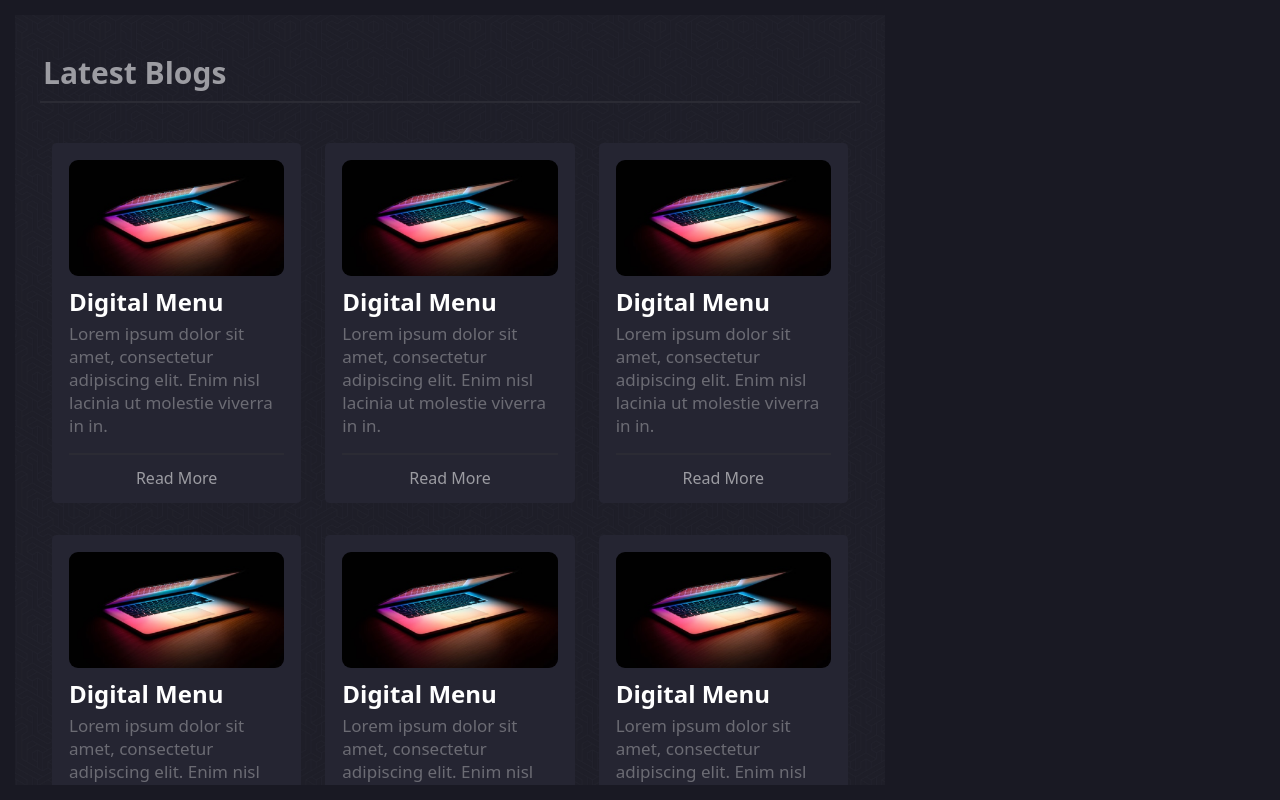
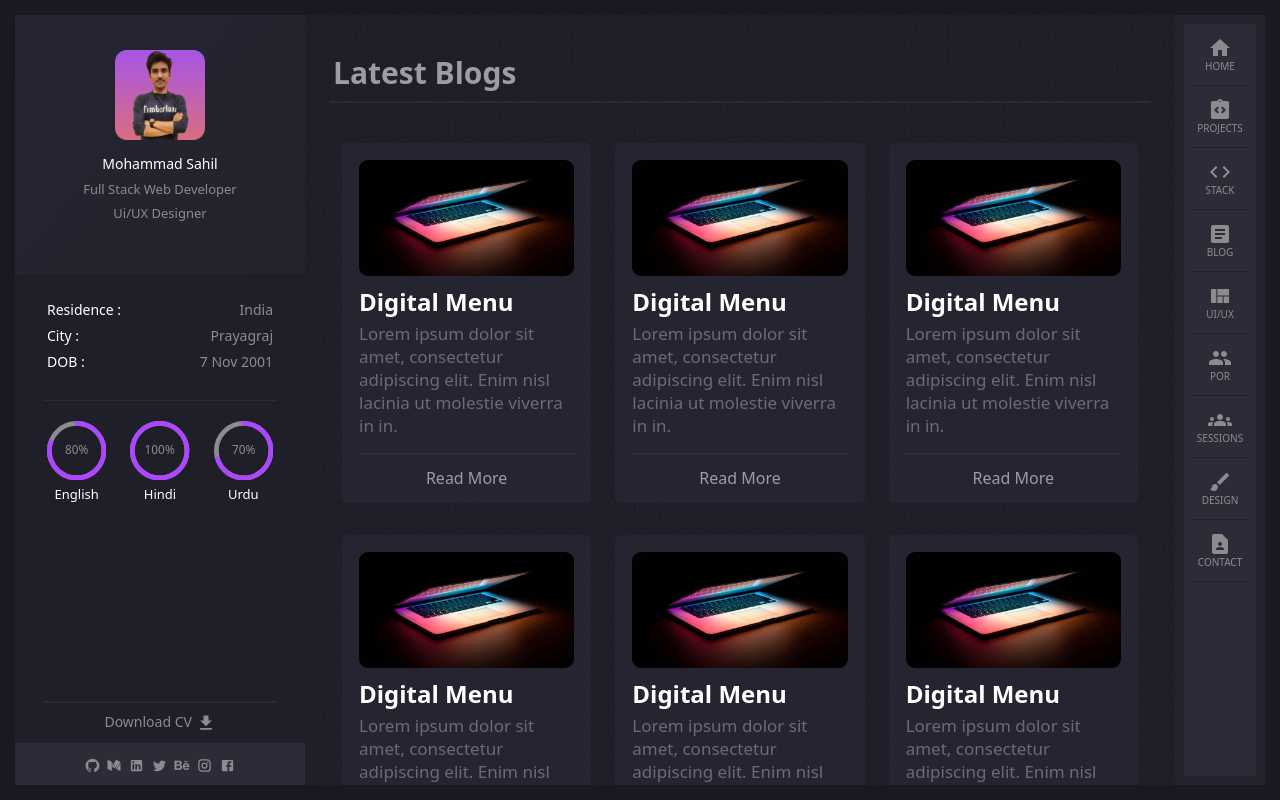
Before and after one commit to Mohammad-Sahil/portfolio, a Next.js app: page /blog in a window 1280 px wide. Built offline with nearby package versions, Linux system fonts and the light colour scheme.

Commit message:
live chat added

```diff
--- /dev/null
+++ b/components/Chat.tsx
@@ -0,0 +1,9 @@
+import Script from 'next/script'
+
+export default function Chat() {
+  return (
+    <>
+      <Script src="//code.tidio.co/8n9vxi8lyqqabdnqp28dqf0xixgieeys.js" async />
+    </>
+  )
+}
--- a/components/Layout.tsx
+++ b/components/Layout.tsx
@@ -6,11 +6,12 @@ import Navbar from './Navbar'
 import styles from '../styles/Layout.module.css'
 import MenuOpenIcon from '@mui/icons-material/MenuOpen'
 import MoreVertIcon from '@mui/icons-material/MoreVert'
-import { IconButton } from '@material-ui/core';
+import { IconButton } from '@material-ui/core'
+import Chat from './Chat';
 
 const Layout = ({ children }) => {
-    const [ sidebarD, setSidebarD ] = useState("none");
-    const [ navbarD, setNavbarD ] = useState("none");
+    const [ sidebarD, setSidebarD ] = useState("block");
+    const [ navbarD, setNavbarD ] = useState("block");
 
     return (
     <>
@@ -38,6 +39,7 @@ const Layout = ({ children }) => {
               />
             </div>
         </div>
+        <Chat/>
     </div>
     </>
   )
--- a/styles/Navbar.module.css
+++ b/styles/Navbar.module.css
@@ -45,5 +45,6 @@
       right: 0;
       /* width: 70px; */
       height: calc(100vh - 70px);
+      /* display: none !important; */
     }
 }
```
